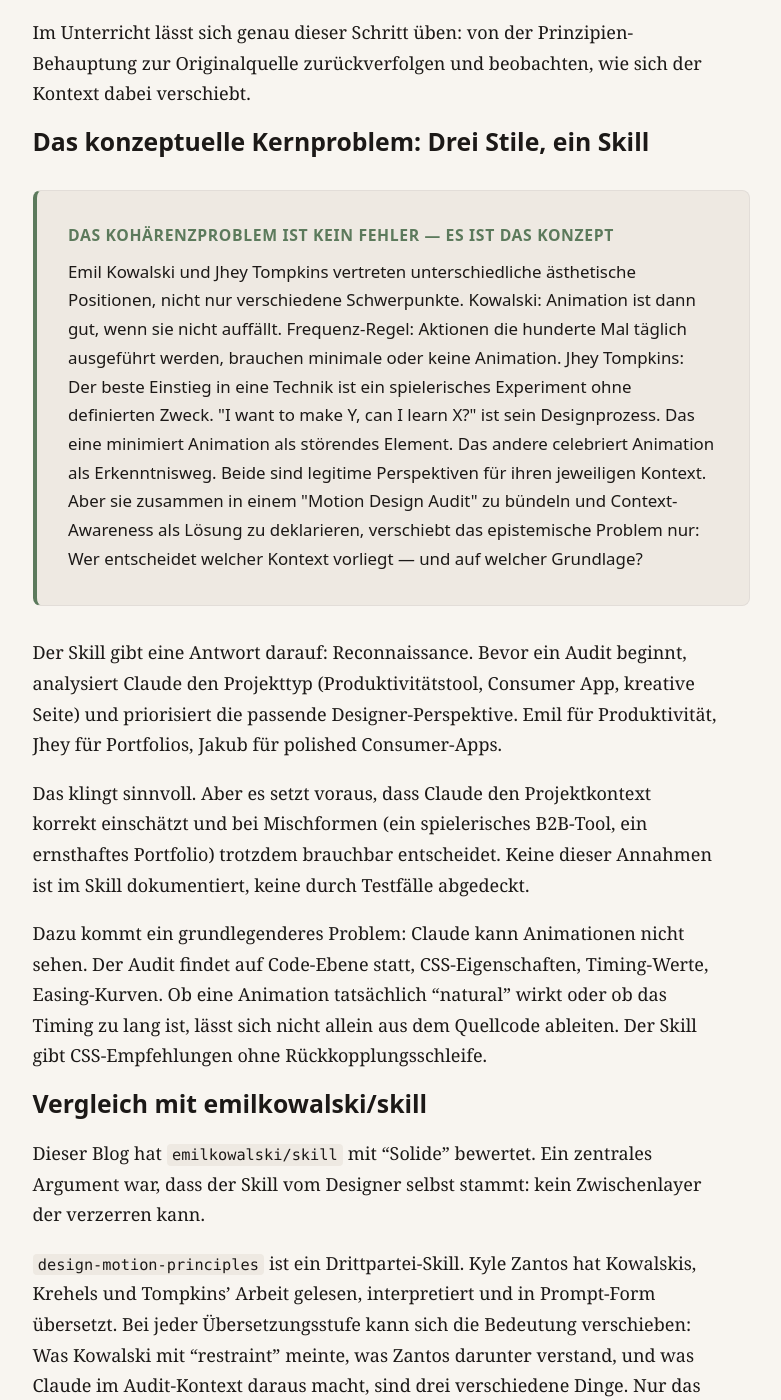
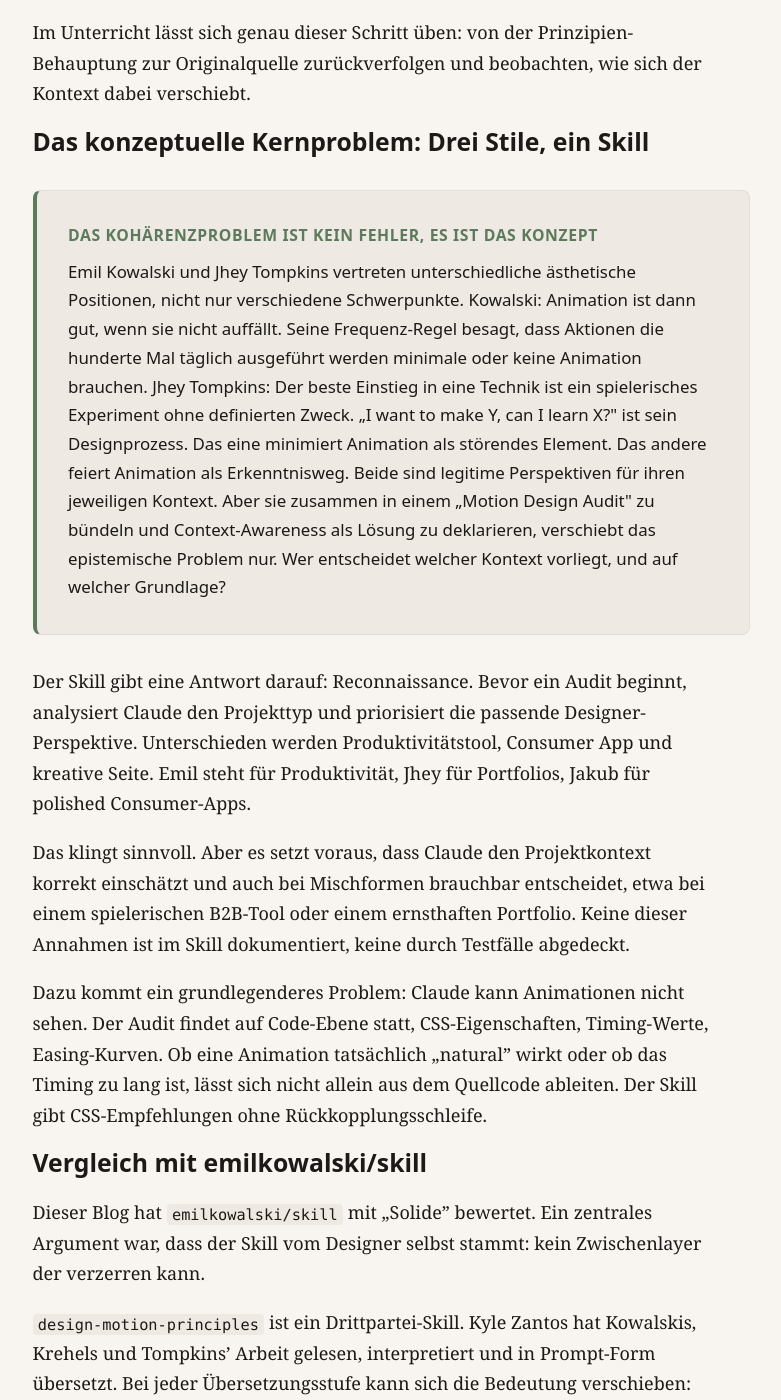
Before and after one commit to Kuchengnom/uxd-skill-audit, a Jekyll site: the page built from _posts/2026-04-20-design-motion-principles.md, in a window 1280 px wide and 1400 px high, scrolled down 3303 px. Shown: the whole window, without its empty margins (249-1030 px from the left). Built offline with Jekyll 4.4.1, drawn with Linux system fonts in a browser that asks for light colours; some of the changed text lies outside the part shown.

Commit message:
Stilangleichung 2/4: Gedankenstriche und Klammern (April, 3 Posts)

```diff
--- a/_posts/2026-04-20-design-motion-principles.md
+++ b/_posts/2026-04-20-design-motion-principles.md
@@ -31,50 +31,50 @@
   - design-engineer
 ---
 
-In diesem Blog wurde `emilkowalski/skill` bereits evaluiert und mit dem Urteil "Solide" versehen. Das Besondere an diesem Skill: Er stammt vom Designer selbst. Kyle Zantos' `design-motion-principles` verfolgt eine andere Strategie, und das ist der Ausgangspunkt dieser Evaluation.
+In diesem Blog wurde `emilkowalski/skill` bereits evaluiert und mit dem Urteil „Solide" versehen. Das Besondere an diesem Skill: Er stammt vom Designer selbst. Kyle Zantos' `design-motion-principles` verfolgt eine andere Strategie, und das ist der Ausgangspunkt dieser Evaluation.
 
-Das Repository verspricht einen Motion-Design-Audit-Skill "trained on Emil Kowalski, Jakub Krehel, and Jhey Tompkins." Statt eines Designers werden drei synthetisiert. Das klingt umfassender. Ob es das ist, ist eine andere Frage.
+Das Repository verspricht einen Motion-Design-Audit-Skill „trained on Emil Kowalski, Jakub Krehel, and Jhey Tompkins." Statt eines Designers werden drei synthetisiert. Das klingt umfassender. Ob es das ist, ist eine andere Frage.
 
 ## Was das Repository enthält
 
-Die Struktur ist ordentlich: ein SKILL.md mit Orchestrierungslogik, sieben Referenzdateien (je eine pro Designer plus Accessibility-, Performance- und Audit-Checklist-Dokumente) und Slash-Commands für verschiedene Audit-Szenarien.
+Die Struktur ist ordentlich: ein SKILL.md mit Orchestrierungslogik, sieben Referenzdateien und Slash-Commands für verschiedene Audit-Szenarien. Auf jeden Designer entfällt eine Referenzdatei, dazu kommen Dokumente zu Accessibility, Performance und Audit-Checkliste.
 
-Kyle Zantos ist auf GitHub und X als Design Engineer auffindbar. Das Repository gehört zu einem grösseren Ökosystem (`design-engineer-auditor-package`). MIT-Lizenz vorhanden, Version v1.2.0 erschien am 16. April 2026. Mit 287 Stars und 861 Wocheninstallationen hat der Skill erkennbare Verbreitung, liegt aber weit unter dem für diesen Blog untersuchten `pbakaus/impeccable` (10.000 Stars). Das ist kein Qualitätsmerkmal, aber es gehört zum Bild.
+Kyle Zantos ist auf GitHub und X als Design Engineer auffindbar. Das Repository gehört zum grösseren Ökosystem `design-engineer-auditor-package`. MIT-Lizenz vorhanden, Version v1.2.0 erschien am 16. April 2026. Mit 287 Stars und 861 Wocheninstallationen hat der Skill erkennbare Verbreitung, liegt aber weit unter dem für diesen Blog untersuchten `pbakaus/impeccable` mit seinen 10.000 Stars. Das ist kein Qualitätsmerkmal, aber es gehört zum Bild.
 
 ## Die drei Quellen: Wer steht dahinter?
 
-**Emil Kowalski** ist der am stärksten dokumentierte der drei. Design Engineer bei Linear (ehemals Vercel), Autor von Sonner und Vaul, Betreiber einer eigenen Website (emilkowal.ski) mit publizierten Artikeln zu Animationspraxis und einem Kurs "Animations on the Web". Seine Positionen lassen sich nachschlagen und gegen das Original halten.
+**Emil Kowalski** ist der am stärksten dokumentierte der drei. Design Engineer bei Linear, ehemals Vercel, Autor von Sonner und Vaul, Betreiber der eigenen Website emilkowal.ski mit publizierten Artikeln zu Animationspraxis und einem Kurs „Animations on the Web". Seine Positionen lassen sich nachschlagen und gegen das Original halten.
 
-**Jhey Tompkins** (@jh3yy) veröffentlicht CSS-Experimente auf Smashing Magazine und CSS-Tricks. Sein Ansatz: durch spielerisches Ausprobieren lernen. "I want to make Y, can I learn X?" ist sein dokumentierter Designprozess, kein Zitat aus zweiter Hand.
+**Jhey Tompkins**, auf X als @jh3yy, veröffentlicht CSS-Experimente auf Smashing Magazine und CSS-Tricks. Sein Ansatz: durch spielerisches Ausprobieren lernen. „I want to make Y, can I learn X?" ist sein dokumentierter Designprozess, kein Zitat aus zweiter Hand.
 
 **Jakub Krehel** ist der methodisch dünnste der drei. Eine eigene dokumentierte Quelle, ein Blog oder Kurs, ist öffentlich schwerer auffindbar als bei den anderen beiden. Das bedeutet nicht, dass seine Prinzipien falsch sind. Es bedeutet, dass sie schwerer unabhängig zu überprüfen sind.
 
 ## Das Quellen-Problem: Portierung ohne Verlinkung
 
-In den Referenzdateien werden Prinzipien den Designern zugeschrieben, ohne direkte Links zu den Originalquellen. Die Emil-Kowalski-Datei zitiert seine Kernthesen ("Easing is the most important part of any animation", die Frequenz-Regel, das 300ms-Limit) ohne auf den Quellartikel oder Kurs zu verlinken. Die Jhey-Tompkins-Datei nennt Smashing Magazine und CSS-Tricks als Publikationsorte, aber keine spezifischen Stücke.
+In den Referenzdateien werden Prinzipien den Designern zugeschrieben, ohne direkte Links zu den Originalquellen. Die Emil-Kowalski-Datei zitiert seine Kernthesen, darunter „Easing is the most important part of any animation", die Frequenz-Regel und das 300ms-Limit, ohne auf den Quellartikel oder Kurs zu verlinken. Die Jhey-Tompkins-Datei nennt Smashing Magazine und CSS-Tricks als Publikationsorte, aber keine spezifischen Stücke.
 
-Das wiederholt ein Muster das in diesem Blog immer wieder auftaucht: Quellen nennen ist nicht dasselbe wie Quellen korrekt portieren, und Quellen portieren ist nicht dasselbe wie Quellen verlinken. Wer überprüfen will, ob "Easing is the most important part" tatsächlich Kowalskis Position ist und in welchem Kontext er sie formuliert hat, muss selbst suchen.
+Das wiederholt ein Muster das in diesem Blog immer wieder auftaucht: Quellen nennen ist nicht dasselbe wie Quellen korrekt portieren, und Quellen portieren ist nicht dasselbe wie Quellen verlinken. Wer überprüfen will, ob „Easing is the most important part" tatsächlich Kowalskis Position ist und in welchem Kontext er sie formuliert hat, muss selbst suchen.
 
 Im Unterricht lässt sich genau dieser Schritt üben: von der Prinzipien-Behauptung zur Originalquelle zurückverfolgen und beobachten, wie sich der Kontext dabei verschiebt.
 
 ## Das konzeptuelle Kernproblem: Drei Stile, ein Skill
 
 <div class="callout">
-<div class="callout__title">Das Kohärenzproblem ist kein Fehler — es ist das Konzept</div>
-Emil Kowalski und Jhey Tompkins vertreten unterschiedliche ästhetische Positionen, nicht nur verschiedene Schwerpunkte. Kowalski: Animation ist dann gut, wenn sie nicht auffällt. Frequenz-Regel: Aktionen die hunderte Mal täglich ausgeführt werden, brauchen minimale oder keine Animation. Jhey Tompkins: Der beste Einstieg in eine Technik ist ein spielerisches Experiment ohne definierten Zweck. "I want to make Y, can I learn X?" ist sein Designprozess. Das eine minimiert Animation als störendes Element. Das andere celebriert Animation als Erkenntnisweg. Beide sind legitime Perspektiven für ihren jeweiligen Kontext. Aber sie zusammen in einem "Motion Design Audit" zu bündeln und Context-Awareness als Lösung zu deklarieren, verschiebt das epistemische Problem nur: Wer entscheidet welcher Kontext vorliegt — und auf welcher Grundlage?
+<div class="callout__title">Das Kohärenzproblem ist kein Fehler, es ist das Konzept</div>
+Emil Kowalski und Jhey Tompkins vertreten unterschiedliche ästhetische Positionen, nicht nur verschiedene Schwerpunkte. Kowalski: Animation ist dann gut, wenn sie nicht auffällt. Seine Frequenz-Regel besagt, dass Aktionen die hunderte Mal täglich ausgeführt werden minimale oder keine Animation brauchen. Jhey Tompkins: Der beste Einstieg in eine Technik ist ein spielerisches Experiment ohne definierten Zweck. „I want to make Y, can I learn X?" ist sein Designprozess. Das eine minimiert Animation als störendes Element. Das andere feiert Animation als Erkenntnisweg. Beide sind legitime Perspektiven für ihren jeweiligen Kontext. Aber sie zusammen in einem „Motion Design Audit" zu bündeln und Context-Awareness als Lösung zu deklarieren, verschiebt das epistemische Problem nur. Wer entscheidet welcher Kontext vorliegt, und auf welcher Grundlage?
 </div>
 
-Der Skill gibt eine Antwort darauf: Reconnaissance. Bevor ein Audit beginnt, analysiert Claude den Projekttyp (Produktivitätstool, Consumer App, kreative Seite) und priorisiert die passende Designer-Perspektive. Emil für Produktivität, Jhey für Portfolios, Jakub für polished Consumer-Apps.
+Der Skill gibt eine Antwort darauf: Reconnaissance. Bevor ein Audit beginnt, analysiert Claude den Projekttyp und priorisiert die passende Designer-Perspektive. Unterschieden werden Produktivitätstool, Consumer App und kreative Seite. Emil steht für Produktivität, Jhey für Portfolios, Jakub für polished Consumer-Apps.
 
-Das klingt sinnvoll. Aber es setzt voraus, dass Claude den Projektkontext korrekt einschätzt und bei Mischformen (ein spielerisches B2B-Tool, ein ernsthaftes Portfolio) trotzdem brauchbar entscheidet. Keine dieser Annahmen ist im Skill dokumentiert, keine durch Testfälle abgedeckt.
+Das klingt sinnvoll. Aber es setzt voraus, dass Claude den Projektkontext korrekt einschätzt und auch bei Mischformen brauchbar entscheidet, etwa bei einem spielerischen B2B-Tool oder einem ernsthaften Portfolio. Keine dieser Annahmen ist im Skill dokumentiert, keine durch Testfälle abgedeckt.
 
-Dazu kommt ein grundlegenderes Problem: Claude kann Animationen nicht sehen. Der Audit findet auf Code-Ebene statt, CSS-Eigenschaften, Timing-Werte, Easing-Kurven. Ob eine Animation tatsächlich "natural" wirkt oder ob das Timing zu lang ist, lässt sich nicht allein aus dem Quellcode ableiten. Der Skill gibt CSS-Empfehlungen ohne Rückkopplungsschleife.
+Dazu kommt ein grundlegenderes Problem: Claude kann Animationen nicht sehen. Der Audit findet auf Code-Ebene statt, CSS-Eigenschaften, Timing-Werte, Easing-Kurven. Ob eine Animation tatsächlich „natural" wirkt oder ob das Timing zu lang ist, lässt sich nicht allein aus dem Quellcode ableiten. Der Skill gibt CSS-Empfehlungen ohne Rückkopplungsschleife.
 
 ## Vergleich mit emilkowalski/skill
 
-Dieser Blog hat `emilkowalski/skill` mit "Solide" bewertet. Ein zentrales Argument war, dass der Skill vom Designer selbst stammt: kein Zwischenlayer der verzerren kann.
+Dieser Blog hat `emilkowalski/skill` mit „Solide" bewertet. Ein zentrales Argument war, dass der Skill vom Designer selbst stammt: kein Zwischenlayer der verzerren kann.
 
-`design-motion-principles` ist ein Drittpartei-Skill. Kyle Zantos hat Kowalskis, Krehels und Tompkins' Arbeit gelesen, interpretiert und in Prompt-Form übersetzt. Bei jeder Übersetzungsstufe kann sich die Bedeutung verschieben: Was Kowalski mit "restraint" meinte, was Zantos darunter verstand, und was Claude im Audit-Kontext daraus macht, sind drei verschiedene Dinge. Nur das erste davon ist direkt verifizierbar.
+`design-motion-principles` ist ein Drittpartei-Skill. Kyle Zantos hat Kowalskis, Krehels und Tompkins' Arbeit gelesen, interpretiert und in Prompt-Form übersetzt. Bei jeder Übersetzungsstufe kann sich die Bedeutung verschieben: Was Kowalski mit „restraint" meinte, was Zantos darunter verstand, und was Claude im Audit-Kontext daraus macht, sind drei verschiedene Dinge. Nur das erste davon ist direkt verifizierbar.
 
 Das ist eine strukturelle Beobachtung über Drittpartei-Portierung, keine Kritik an Zantos' Arbeit. First-Party-Skills haben dieses Problem schlicht nicht.
 
@@ -88,8 +88,8 @@
 
 `design-motion-principles` eignet sich als Fallbeispiel für zwei konkrete Fragen.
 
-Das Verifikationsproblem: Die drei Designer sind real, ihre Prinzipien öffentlich nachvollziehbar, aber die Referenzdateien verlinken nicht auf die Originalquellen. Woher kommt das "300ms"-Limit genau? In welchem Artikel von Emil Kowalski steht das, und in welchem Kontext? Dieser Weg lässt sich nachverfolgen. Das ist eine lohnende Übung.
+Das Verifikationsproblem: Die drei Designer sind real, ihre Prinzipien öffentlich nachvollziehbar, aber die Referenzdateien verlinken nicht auf die Originalquellen. Woher kommt das 300ms-Limit genau? In welchem Artikel von Emil Kowalski steht das, und in welchem Kontext? Dieser Weg lässt sich nachverfolgen. Das ist eine lohnende Übung.
 
-Das Kohärenzproblem bei Stil-Synthesisen: Drei Designer mit verschiedenen ästhetischen Ausgangspositionen zusammenzufassen löst kein Problem, es definiert ein neues. Mehr Stimmen bedeutet nicht einen klareren Standpunkt. "Context-aware" ist Zantos' Antwort auf die Frage welche Perspektive gilt. Im Unterricht kann man genau untersuchen, was das konkret bedeutet und wo es abbricht.
+Das Kohärenzproblem bei Stil-Synthesisen: Drei Designer mit verschiedenen ästhetischen Ausgangspositionen zusammenzufassen löst kein Problem, es definiert ein neues. Mehr Stimmen bedeutet nicht einen klareren Standpunkt. „Context-aware" ist Zantos' Antwort auf die Frage welche Perspektive gilt. Im Unterricht kann man genau untersuchen, was das konkret bedeutet und wo es abbricht.
 
 Als Werkzeug für einen Motion-Design-Audit funktioniert der Skill dort, wo der Nutzer bereits weiss welchen Designer-Modus er braucht. Wer weiss, dass er einen Emil-Kowalski-Audit für ein Produktivitätstool möchte, bekommt nützliche Impulse. Wer das nicht weiss, bekommt eine Entscheidung die Claude für ihn trifft, ohne Testfälle und ohne visuelle Wahrnehmung.
```
Also changed, not shown: _posts/2026-04-13-claude-skills.md (+21 -21 lines), _posts/2026-04-13-ux-designer-skill.md (+19 -19 lines).
